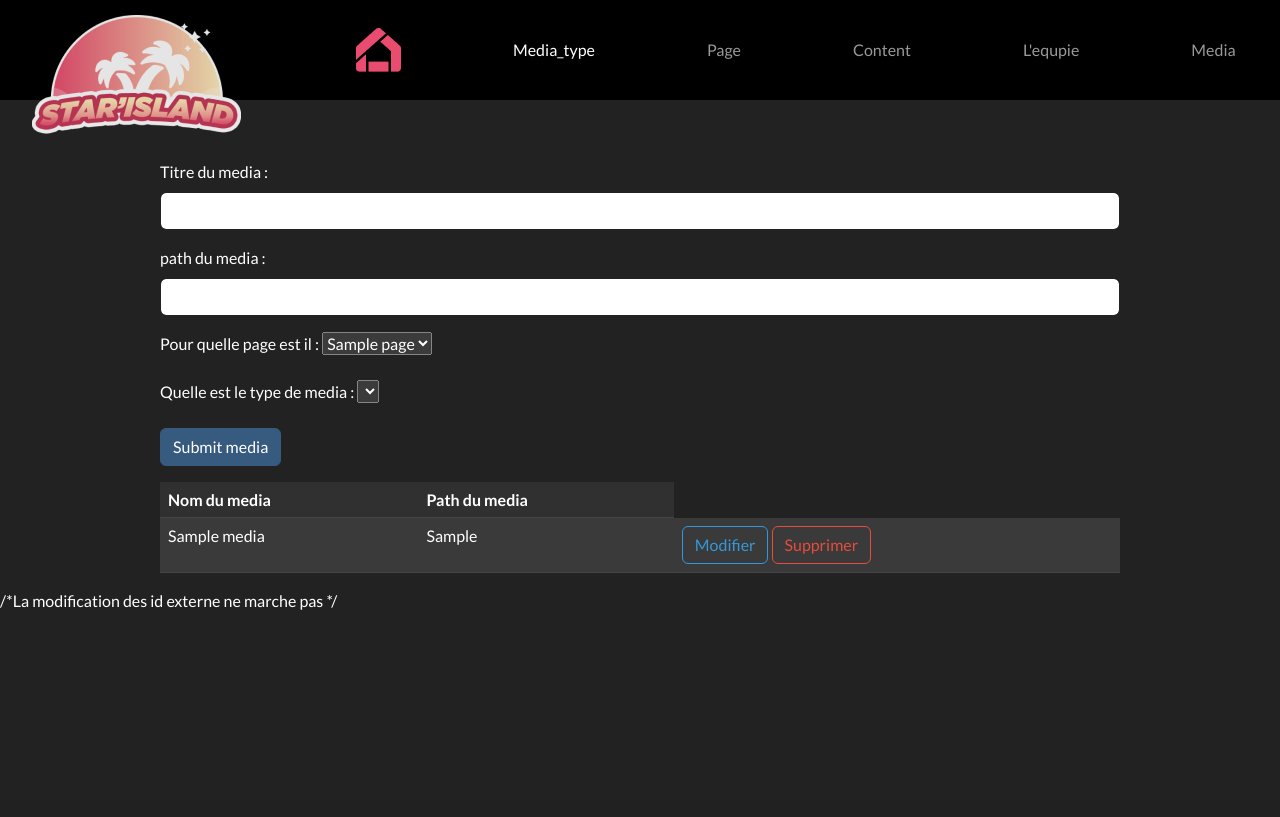
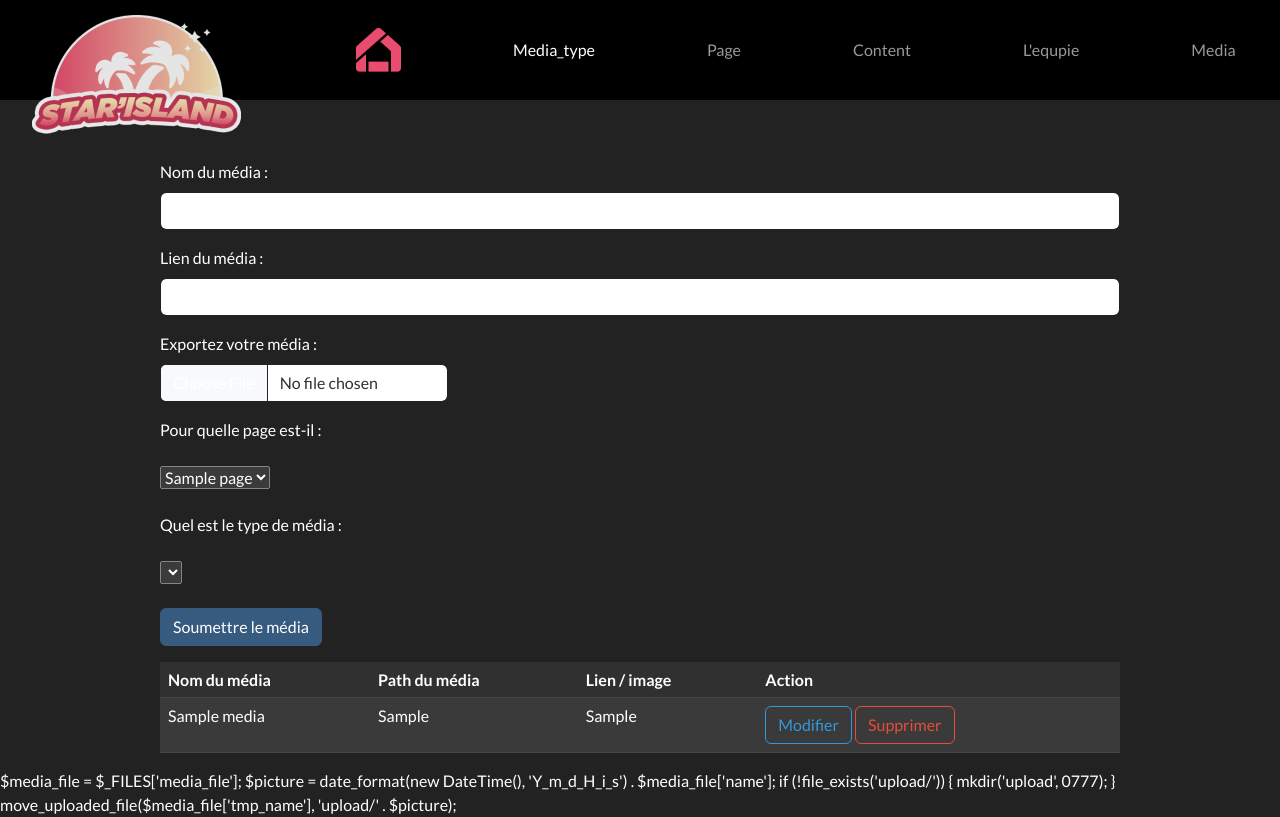
Before and after one commit to guarneriAnthony/star_island, a PHP site: page /PHP/formMedia.php in a window 1280 px wide. Before the commit the page ends 610 px from the top, so only its background shows below. Run offline with PHP 8.4, Linux system fonts and the light colour scheme; tables that the repository leaves empty or names only in its code hold one stand-in row (values such as "Sample post"); lists and menus that the app fills with data are empty.

Commit message:
complet the backoffice upgrade some front style

```diff
--- a/config/init.php
+++ b/config/init.php
@@ -9,7 +9,7 @@ const CONFIG=[
         'PORT'=>'3306',
         'NAME'=>'star_island',
         'USER'=>'root',
-        'PWD'=>''
+        'PWD'=>'1222'
 
     ],
     'app'=>[
--- a/css/style_equipe.css
+++ b/css/style_equipe.css
@@ -18,7 +18,7 @@ body {
   background-position: center;
 }
 main {
-  height: 84vh;
+  height: 100vh;
 }
 a {
   color: white;
@@ -84,6 +84,9 @@ h2 {
   main {
     height: 100%;
   }
+  #sideBar {
+    bottom: 0rem;
+  }
   .roles {
     flex-direction: column;
   }
--- a/css/style_event.css
+++ b/css/style_event.css
@@ -43,7 +43,7 @@ main {
     font-size: 1.5rem;
 }
 #sideBar {
-    bottom: 3rem !important;
+    bottom: 3rem;
   }
 
 
@@ -87,6 +87,9 @@ footer {
       justify-content: center;
       align-items: center;
     }
+    #sideBar {
+      bottom: 0rem !important;
+    }
     .imgLeft img {
       width: 70vw;
       margin-top: 5vh;
--- a/css/style_galerie.css
+++ b/css/style_galerie.css
@@ -203,7 +203,7 @@ img {
   margin: 0;
 }
 #sideBar {
-  bottom: 1rem;
+  bottom: 3rem;
 }
 
 /*FOOTER*/
@@ -235,6 +235,9 @@ footer p {
   main {
     height: 83vh;
   }
+  #sideBar {
+    bottom: 0rem;
+  }
   .containerGallerie {
     height: 73vh;
     overflow: hidden;
--- a/css/style_index.css
+++ b/css/style_index.css
@@ -359,6 +359,9 @@ footer p {
     background-repeat: no-repeat;
     background-position: center;
   }
+  #sideBar {
+    bottom: 0rem;
+  }
   h2 {
     font-size: 2rem;
   }
--- a/css/style_vip.css
+++ b/css/style_vip.css
@@ -94,6 +94,9 @@ footer p {
     background-repeat: no-repeat;
     background-position: center;
   }
+  #sideBar {
+    bottom: 0rem;
+  }
   .delImgs {
     display: none;
   }
--- a/formComment.php
+++ b/formComment.php
@@ -43,6 +43,7 @@ $comments = execute("SELECT * FROM comment")->fetchAll(PDO::FETCH_ASSOC);
             <th>Rating</th>
             <th>Comment</th>
             <th>publish_date</th>
+            <th >Action</th>
         </tr>
     </thead>
     <tbody>
--- a/formContent.php
+++ b/formContent.php
@@ -76,7 +76,7 @@ if (!empty($_GET) && isset($_GET['id']) && isset($_GET['a']) && $_GET['a'] == 'd
         <input name="description" type="text" class="form-control" id="description" value="<?= $content_id['description'] ?? ""; ?>">
         <small class="text-danger"><?= $description ?? ""; ?></small>
     </div>
-<label for="favoriteOnly">Pour quelle page est il :</label>
+<label for="favoriteOnly">Pour quelle page est il :</label><br><br>
 <select name="page_id" id="favoriteOnly">
     <?php foreach ($contentsPages as $content) : ?>
         <option value="<?= $content['id']; ?>"><?= $content['meta_title']; ?></option>
@@ -91,6 +91,7 @@ if (!empty($_GET) && isset($_GET['id']) && isset($_GET['a']) && $_GET['a'] == 'd
         <tr>
             <th>Titre</th>
             <th >Description</th>
+            <th >Action</th>
         </tr>
     </thead>
     <tbody>
--- a/formEvent.php
+++ b/formEvent.php
@@ -82,6 +82,7 @@ if (!empty($_GET) && isset($_GET['id']) && isset($_GET['a']) && $_GET['a'] == 'd
             <th>Id</th>
             <th >Date de debut</th>
             <th >Date de fin</th>
+            <th >Action</th>
         </tr>
     </thead>
     <tbody>
--- a/formMedia.php
+++ b/formMedia.php
@@ -1,120 +1,151 @@
 <style>
     main {
         margin-top: 20vh;
+    }
+    .media-file-wrapper {
+        width: 30%;
     }
 </style>
 <?php
 require_once './config/function.php';
 require_once './inc/formHeader.inc.php';
 
-
 $medias = execute("SELECT * FROM media")->fetchAll(PDO::FETCH_ASSOC);
 $media_types = execute("SELECT * FROM media_type")->fetchAll(PDO::FETCH_ASSOC);
 $mediaPages = execute("SELECT * FROM page")->fetchAll(PDO::FETCH_ASSOC);
-
 /*$mediaPages = execute("SELECT m.*, p.* FROM media m INNER JOIN page p ON m.pages_id = p.id")->fetchAll(PDO::FETCH_ASSOC);*/
 
- /*Debut de mon controle de formulaie de 'media'*/
+/*Début de mon contrôle de formulaire de 'media'*/
 if (!empty($_POST)) {
     $error = false;
 
     if (empty($_POST['name'])) {
-        $name='Le titre du media est obligatoire';
-        $error = true;
-     }
-     if (empty($_POST ['path'])) {
-        $path = 'La path est obligatoire';
+        $name = 'Le titre du média est obligatoire';
         $error = true;
     }
 
     if (!$error) {
 
+
+        if (empty($_POST['media_file']) && !empty($_POST['link'])) {
+            $media_path = $_POST['link'];
+        } else {
+            $media_file = $_FILES['media_file'];
+            $media_path = 'upload/' . $media_file['name'];
+            move_uploaded_file($media_file['tmp_name'], $media_path);
+        }
+
+
+
         if (empty($_POST['id'])) {
             execute("INSERT INTO media (name, path, pages_id, media_type_id) VALUES (:name, :path, :pages_id, :media_type_id)", array(
                 ':name' => $_POST['name'],
-                ':path' => $_POST['path'],
+                ':path' => empty($_POST['media_link']) ? $media_path : $_POST['media_link'],
                 'pages_id' => $_POST['page_id'],
                 'media_type_id' => $_POST['type_id']
+
             ));
-            header('location: ./formmedia.php');
+             header('location: ./formMedia.php');
              exit();
         } else {
-            execute("UPDATE media SET name = :name, path = :path WHERE id = :id" ,array(
-                ":name"=> $_POST['name'],
-                ":path" => $_POST['path'],
+            execute("UPDATE media SET name = :name, path = :path WHERE id = :id", array(
+                ":name" => $_POST['name'],
+                ":path" => empty($_POST['media_link']) ? $media_path : $_POST['media_link'],
                 ":id" => $_POST['id']
             ));
-            header('location: ./formmedia.php');
-            exit();
         }
-
     }
 }
 
 
 if (!empty($_GET) && isset($_GET['id']) && isset($_GET['a']) && $_GET['a'] == 'edit') {
-    $media_id = execute("SELECT * FROM media WHERE id = :id", array (
-        ':id' =>$_GET['id']
+    $media_id = execute("SELECT * FROM media WHERE id = :id", array(
+        ':id' => $_GET['id']
     ))->fetch(PDO::FETCH_ASSOC);
 }
 if (!empty($_GET) && isset($_GET['id']) && isset($_GET['a']) && $_GET['a'] == 'del') {
-    $media_id = execute("DELETE FROM media WHERE id = :id", array (
+    $media_id = execute("DELETE FROM media WHERE id = :id", array(
         ':id' => $_GET['id']
     ));
+
     header('location: ./formmedia.php');
     exit();
 }
 ?>
 
 
-<!--Post de media-->
+<!--Formulaire de média-->
 <form class="mt-5 w-75 mx-auto" method="post" enctype="multipart/form-data">
     <div class="mb-3">
-        <label for="name" class="form-label">Titre du media :</label>
+        <label for="name" class="form-label">Nom du média :</label>
         <input name="name" type="text" class="form-control" id="name" value="<?= $media_id['name'] ?? ""; ?>">
         <small class="text-danger"><?= $name ?? ""; ?></small>
     </div>
     <div class="mb-3">
-        <label for="path" class="form-label">path du media :</label>
-        <input name="path" type="text" class="form-control" id="path" value="<?= $media_id['path'] ?? ""; ?>">
-        <small class="text-danger"><?= $path ?? ""; ?></small>
+        <label for="link" class="form-label">Lien du média :</label>
+        <input name="link" type="text" class="form-control" id="link" value="<?= $media_id['link'] ?? ""; ?>">
+        <small class="text-danger"><?= $link ?? ""; ?></small>
     </div>
-<label for="favoriteOnly">Pour quelle page est il :</label>
-<select name="page_id" id="favoriteOnly">
+    <div class="mb-3 media-file-wrapper">
+        <label for="media_file" class="form-label">Exportez votre média :</label>
+        <input name="media_file" type="file" class="form-control" id="media_file">
+        <small class="text-danger"><?= $media_file_error ?? ""; ?></small>
+    </div>
+
+    <label for="page_id">Pour quelle page est-il :</label><br><br>
+    <select name="page_id" id="page_id">
         <?php foreach ($mediaPages as $media) : ?>
             <option value="<?= $media['id']; ?>"><?= $media['meta_title']; ?></option>
         <?php endforeach; ?>
-</select></br></br>
-<label for="favoriteOnly">Quelle est le type de media :</label>
-<select name="type_id" id="favoriteOut">
-    <?php foreach ($media_types as $mediaItem) : ?>
-        <option value="<?= $mediaItem['id']; ?>"><?= $mediaItem['type']; ?></option>
+    </select><br><br>
+    <label for="type_id">Quel est le type de média :</label><br><br>
+    <select name="type_id" id="type_id">
+        <?php foreach ($media_types as $mediaType) : ?>
+            <option value="<?= $mediaType['id']; ?>"><?= $mediaType['type']; ?></option>
         <?php endforeach; ?>
-</select></br></br>
+    </select><br><br>
     <input type="hidden" name="id" value="<?= $media_id['id'] ?? ""; ?>">
-    <button type="submit" class="btn btn-primary">Submit media</button>
+    <button type="submit" class="btn btn-primary">Soumettre le média</button>
 </form>
 
 <table class="table table-dark table-striped w-75 mx-auto">
     <thead>
         <tr>
-            <th>Nom du media</th>
-            <th >Path du media</th>
+            <th>Nom du média</th>
+            <th>Path du média</th>
+            <th>Lien / image</th>
+            <th >Action</th>
         </tr>
     </thead>
     <tbody>
         <?php foreach ($medias as $media) : ?>
             <tr>
-            <td ><?= $media['name']; ?></td>
-            <td ><?= $media['path']; ?></td>
+                <td><?= $media['name']; ?></td>
+                <td><?= $media['path']; ?></td>
+                <td>
+                    <?php
+                    $extension = pathinfo($media['path'], PATHINFO_EXTENSION);
+                    if (in_array($extension, ['jpg', 'jpeg', 'png', 'gif'])) {
+                        echo '<img src="' . $media['path'] . '" alt="' . $media['name'] . '" width="200">';
+                    } else if ($extension == 'link') {
+                        echo '<a href="' . $media['path'] . '">' . $media['name'] . '</a>';
+                    } else {
+                        echo $media['path'];
+                    }
+                    ?>
+                </td>
                 <td>
                     <a href="?id=<?= $media['id']; ?>&a=edit" class="btn btn-outline-info">Modifier</a>
-                <a href="?id=<?= $media['id']; ?>&a=del" onclick="return confirm('Etes-vous sur ?')" class="btn btn-outline-danger">Supprimer</a>
+                    <a href="?id=<?= $media['id']; ?>&a=del" onclick="return confirm('Êtes-vous sûr ?')" class="btn btn-outline-danger">Supprimer</a>
                 </td>
             </tr>
         <?php endforeach; ?>
     </tbody>
 </table>
 
-
-/*La modification des id externe ne marche pas  */
+$media_file = $_FILES['media_file'];
+$picture = date_format(new DateTime(), 'Y_m_d_H_i_s') . $media_file['name'];
+if (!file_exists('upload/')) {
+mkdir('upload', 0777);
+}
+move_uploaded_file($media_file['tmp_name'], 'upload/' . $picture);
--- a/formPage.php
+++ b/formPage.php
@@ -83,6 +83,7 @@ if (!empty($_GET) && isset($_GET['id']) && isset($_GET['a']) && $_GET['a'] == 'd
         <tr>
             <th>Titre</th>
             <th >Description</th>
+            <th >Action</th>
         </tr>
     </thead>
     <tbody>
```
Also changed, not shown: formEquipe.php (+65 -16 lines), config/function.php (line endings or trailing spaces), upload/Cap.png (added), upload/Capture d’écran 2023-05-22 165908.png (added), upload/GEOYEN_half_Hand-drawn_style_half_realistic_photo_style_An_tiny_c3b1261d-8cc6-4c9e-822c-ffac6058ade1.png (added). Lines whose indentation alone changed are shown as unchanged.
